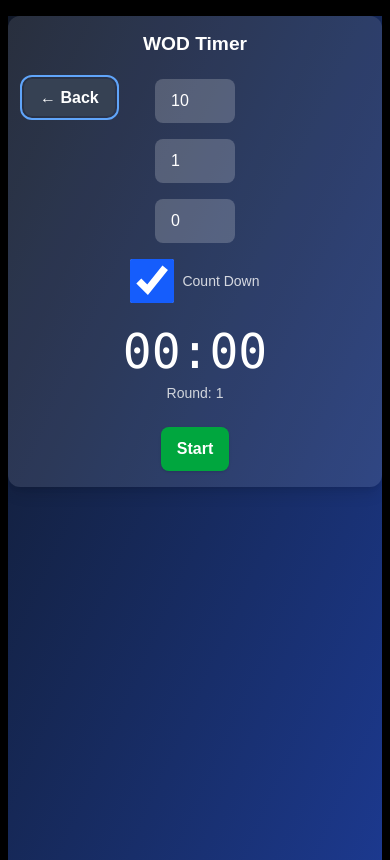
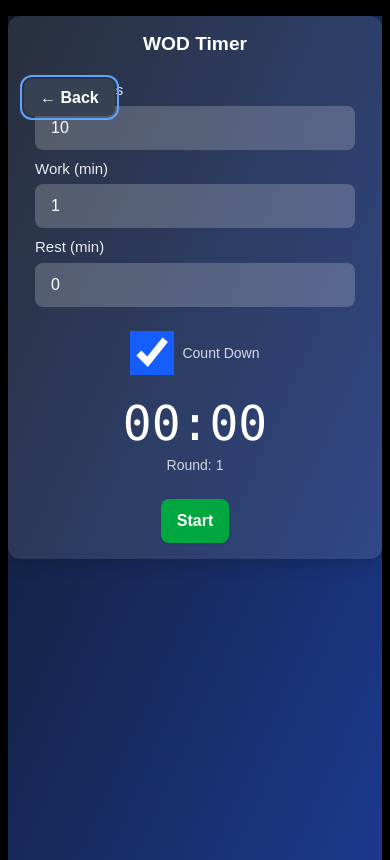
Before and after one commit to avielj/wodshuffle, a Next.js app: page /timer in a window 390 px wide. Both pictures are taken after a click on the button "EMOM". Built offline with nearby package versions, Linux system fonts and the light colour scheme.

Commit message:
style(timer): vertical layout with labels for each input field for clarity and mobile UX

```diff
--- a/src/components/WODTimer.jsx
+++ b/src/components/WODTimer.jsx
@@ -300,81 +300,85 @@ export default function WODTimer() {
             ← Back
           </button>
           <div className="flex flex-col sm:flex-row gap-4 mb-6 justify-center items-center mt-6">
-            {/* Timer settings UI (copied from previous logic, but only for selected timerType) */}
+            {/* Timer settings UI: vertical, labeled */}
             {timerType === "emom" && (
               <>
+                <div className="flex flex-col items-start w-full max-w-xs">
+                  <label className="text-white/90 mb-1">Total Minutes</label>
                   <input
                     type="number"
                     min={1}
                     max={60}
                     value={minutes}
                     onChange={e => setMinutes(Number(e.target.value))}
-                  className="rounded px-2 py-1 w-20 bg-white/20 text-white"
-                  placeholder="Total Minutes"
+                    className="rounded px-2 py-1 w-full bg-white/20 text-white mb-2"
                   />
+                  <label className="text-white/90 mb-1">Work (min)</label>
                   <input
                     type="number"
                     min={1}
                     max={10}
                     value={interval}
                     onChange={e => setIntervalLength(Number(e.target.value))}
-                  className="rounded px-2 py-1 w-20 bg-white/20 text-white"
-                  placeholder="Work (min)"
+                    className="rounded px-2 py-1 w-full bg-white/20 text-white mb-2"
                   />
+                  <label className="text-white/90 mb-1">Rest (min)</label>
                   <input
                     type="number"
                     min={0}
                     max={10}
                     value={emomRest}
                     onChange={e => setEmomRest(Number(e.target.value))}
-                  className="rounded px-2 py-1 w-20 bg-white/20 text-white"
-                  placeholder="Rest (min)"
+                    className="rounded px-2 py-1 w-full bg-white/20 text-white"
                   />
+                </div>
               </>
             )}
             {timerType === "amrap" && (
+              <div className="flex flex-col items-start w-full max-w-xs">
+                <label className="text-white/90 mb-1">Minutes</label>
                 <input
                   type="number"
                   min={1}
                   max={60}
                   value={minutes}
                   onChange={e => setMinutes(Number(e.target.value))}
-                className="rounded px-2 py-1 w-20 bg-white/20 text-white"
-                placeholder="Minutes"
+                  className="rounded px-2 py-1 w-full bg-white/20 text-white"
                 />
+              </div>
             )}
             {timerType === "tabata" && (
-              <>
+              <div className="flex flex-col items-start w-full max-w-xs">
+                <label className="text-white/90 mb-1">Rounds</label>
                 <input
                   type="number"
                   min={1}
                   max={50}
                   value={tabataRounds}
                   onChange={e => setTabataRounds(safeInt(e.target.value, 8))}
-                  className="rounded px-2 py-1 w-20 bg-white/20 text-white"
-                  placeholder="Rounds"
+                  className="rounded px-2 py-1 w-full bg-white/20 text-white mb-2"
                 />
+                <label className="text-white/90 mb-1">Work (seconds)</label>
                 <input
                   type="number"
                   min={1}
                   max={300}
                   value={tabataWork}
                   onChange={e => setTabataWork(safeInt(e.target.value, 20))}
-                  className="rounded px-2 py-1 w-20 bg-white/20 text-white"
-                  placeholder="Work (s)"
+                  className="rounded px-2 py-1 w-full bg-white/20 text-white mb-2"
                 />
+                <label className="text-white/90 mb-1">Rest (seconds)</label>
                 <input
                   type="number"
                   min={1}
                   max={300}
                   value={tabataRest}
                   onChange={e => setTabataRest(safeInt(e.target.value, 10))}
-                  className="rounded px-2 py-1 w-20 bg-white/20 text-white"
-                  placeholder="Rest (s)"
+                  className="rounded px-2 py-1 w-full bg-white/20 text-white"
                 />
-              </>
+              </div>
             )}
-            <label className="flex items-center gap-2 text-sm text-white/80">
+            <label className="flex items-center gap-2 text-sm text-white/80 mt-2">
               <input
                 type="checkbox"
                 checked={countDownMode}
```
Lines whose indentation alone changed are shown as unchanged.
